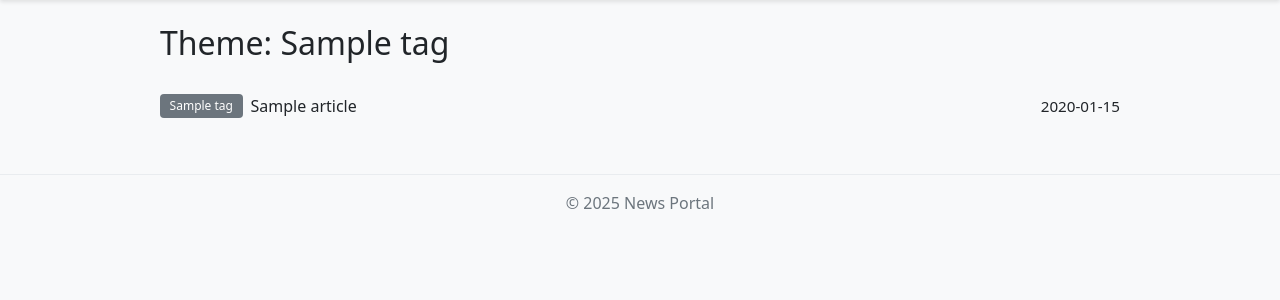
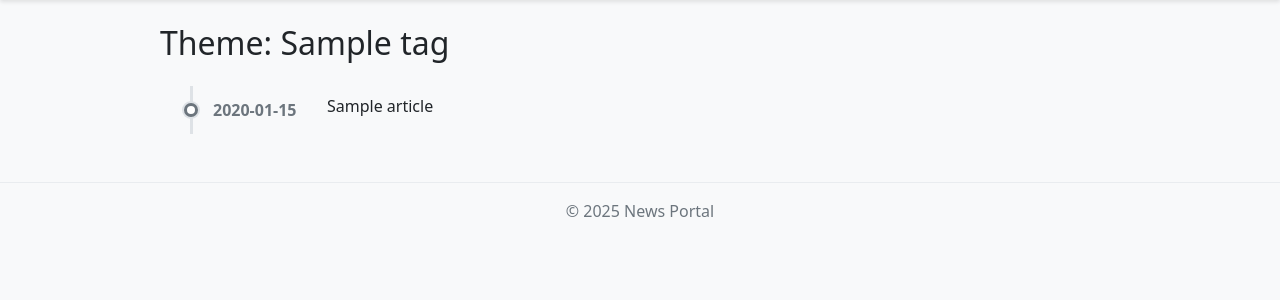
Before and after one commit to chinaxxren/news_web, a Flask app: page /tag/1 in a window 1280 px wide. Shown: the part 56-356 px from the top of the page. Run offline with Flask 2, Linux system fonts and the light colour scheme; tables that the repository leaves empty hold one stand-in row (values such as "Sample post"); some libraries are stand-ins or nearby versions.

Commit message:
v2 finished

```diff
--- a/app/__init__.py
+++ b/app/__init__.py
@@ -8,6 +8,7 @@ from dotenv import load_dotenv
 from app.extensions import db, login, babel
 from app.database import get_or_create
 from flask_wtf.csrf import CSRFProtect
+from .filters import register_filters
 
 # 基础配置
 basedir = os.path.abspath(os.path.dirname(os.path.dirname(__file__)))
@@ -44,6 +45,24 @@ class Config:
     ADMIN_PASSWORD = "admin"
     WTF_CSRF_ENABLED = True
     WTF_CSRF_SECRET_KEY = os.environ.get("WTF_CSRF_SECRET_KEY") or "dev-csrf-key"
+
+
+def short_time_ago(dt):
+    now = datetime.utcnow()
+    if dt.tzinfo is not None:
+        now = now.replace(tzinfo=dt.tzinfo)
+    diff = now - dt
+    seconds = diff.total_seconds()
+    if seconds < 60:
+        return f"{int(seconds)}s"
+    elif seconds < 3600:
+        return f"{int(seconds // 60)}m"
+    elif seconds < 86400:
+        return f"{int(seconds // 3600)}h"
+    elif seconds < 604800:
+        return f"{int(seconds // 86400)}d"
+    else:
+        return dt.strftime("%Y-%m-%d")
 
 
 def create_app(config_class=Config):
@@ -100,6 +119,8 @@ def create_app(config_class=Config):
 
     app.jinja_env.filters["friendly_time"] = friendly_time
 
+    register_filters(app)
+
     # 初始化应用
     with app.app_context():
         # 创建数据库表
@@ -121,3 +142,7 @@ def create_app(config_class=Config):
         os.makedirs(app.config["UPLOAD_FOLDER"], exist_ok=True)
 
     return app
+
+
+def register_filters(app):
+    app.jinja_env.filters["short_time_ago"] = short_time_ago
--- a/app/static/css/style.css
+++ b/app/static/css/style.css
@@ -49,35 +49,45 @@ body {
 }
 
 .timeline {
-  border-left: 3px solid #dee2e6;
+  position: relative;
   margin-left: 30px;
   padding-left: 20px;
-  position: relative;
+  border-left: 3px solid #dee2e6;
 }
 
 .timeline-item {
+  display: flex;
+  align-items: center;
   position: relative;
+  margin-bottom: 0rem; /* 或你需要的间隔 */
 }
 
 .timeline-item::before {
   content: "";
   position: absolute;
-  left: -32px;
-  top: 24px;
+  left: -29px; /* 让圆心正好在线上，3px是线宽，7px是圆半径 */
+  top: 50%;
+  transform: translateY(-50%);
   width: 14px;
   height: 14px;
-  background: #6c757d;
-  border: 3px solid #fff;
+  background: #fff;
+  border: 3px solid #6c757d;
   border-radius: 50%;
   z-index: 1;
   box-shadow: 0 0 0 2px #dee2e6;
 }
 
 .timeline-date {
+  min-width: 90px;
+  text-align: right;
+  display: flex;
+  align-items: center;
+  height: 40px; /* 这里的40px要和 .article-list-row 行高一致，如有需要可微调 */
   font-weight: bold;
   color: #6c757d;
-  min-width: 100px;
-  margin-top: 8px;
+  line-height: 1;
+  padding-right: 4px;
+  box-sizing: border-box;
 }
 
 .timeline-content {
@@ -234,8 +244,8 @@ body {
 /* 文章列表行样式 */
 .article-list-row {
   display: flex !important;
-  flex-direction: row !important;
   align-items: center !important;
+  min-height: 40px !important; /* 保证和 timeline-date 一致 */
   width: 100% !important;
   padding: 0.5rem 0 !important;
   margin: 0 !important;
@@ -582,3 +592,19 @@ body {
   align-items: center;
   height: 56px;
 }
+
+.admin-hint-box {
+  border: 1px solid #e5e7eb;
+  border-radius: 6px;
+  padding: 1.25rem 1.5rem;
+  background: #fafbfc;
+  margin-bottom: 1.5rem;
+}
+.admin-hint-box h5 {
+  font-weight: 600;
+  margin-bottom: 1rem;
+}
+.admin-hint-box ul {
+  padding-left: 1.2em;
+  margin-bottom: 0;
+}
--- a/app/templates/main/tag.html
+++ b/app/templates/main/tag.html
@@ -2,28 +2,27 @@
 {% block content %}
 <div class="container mt-4">
   <h2 class="mb-4">Theme: {{ tag.name }}</h2>
-  {% if articles.items %} {% for article in articles.items %}
-  <div
-    class="article-list-row{% if not loop.last %} not-last{% endif %}"
-    onclick="window.location='{{ url_for('main.article', id=article.id) }}'"
-    style="cursor: pointer"
-  >
-    <div class="article-list-tags">
-      {% for tag in article.tags %}
-      <a
-        href="{{ url_for('main.tag', id=tag.id) }}"
-        class="badge bg-secondary text-decoration-none"
-        onclick="event.stopPropagation();"
-        >{{ tag.name }}</a
+  {% if articles.items %}
+  <div class="timeline">
+    {% for article in articles.items %}
+    <div class="timeline-item">
+      <div class="timeline-date">{{ article.created_at|short_time_ago }}</div>
+      <div
+        class="timeline-content ms-4 flex-grow-1 p-0"
+        style="background: none; box-shadow: none"
       >
-      {% endfor %}
+        <div
+          class="article-list-row{% if not loop.last %} not-last{% endif %}"
+          onclick="window.location='{{ url_for('main.article', id=article.id) }}'"
+          style="cursor: pointer"
+        >
+          <div class="article-list-title">{{ article.title }}</div>
+        </div>
+      </div>
     </div>
-    <div class="article-list-title">{{ article.title }}</div>
-    <div class="article-list-date">
-      {{ article.created_at.strftime('%Y-%m-%d') }}
-    </div>
+    {% endfor %}
   </div>
-  {% endfor %} {% if articles.pages > 1 %}
+  {% if articles.pages > 1 %}
   <nav aria-label="Page navigation" class="mt-4">
     <ul class="pagination justify-content-center">
       {% if articles.has_prev %}
@@ -52,9 +51,7 @@
         <span class="page-link">{{ page }}</span>
       </li>
       {% endif %} {% else %}
-      <li class="page-item disabled">
-        <span class="page-link">...</span>
-      </li>
+      <li class="page-item disabled"><span class="page-link">...</span></li>
       {% endif %} {% endfor %} {% if articles.has_next %}
       <li class="page-item">
         <a
@@ -64,9 +61,7 @@
         >
       </li>
       {% else %}
-      <li class="page-item disabled">
-        <span class="page-link">Next</span>
-      </li>
+      <li class="page-item disabled"><span class="page-link">Next</span></li>
       {% endif %}
     </ul>
   </nav>
```
Also changed, not shown: app/filters.py (added, +23 -0 lines), app/templates/admin/article_form.html (+4 -9 lines), app/templates/admin/tags.html (+4 -4 lines), app/templates/admin/base.html (indentation only).
